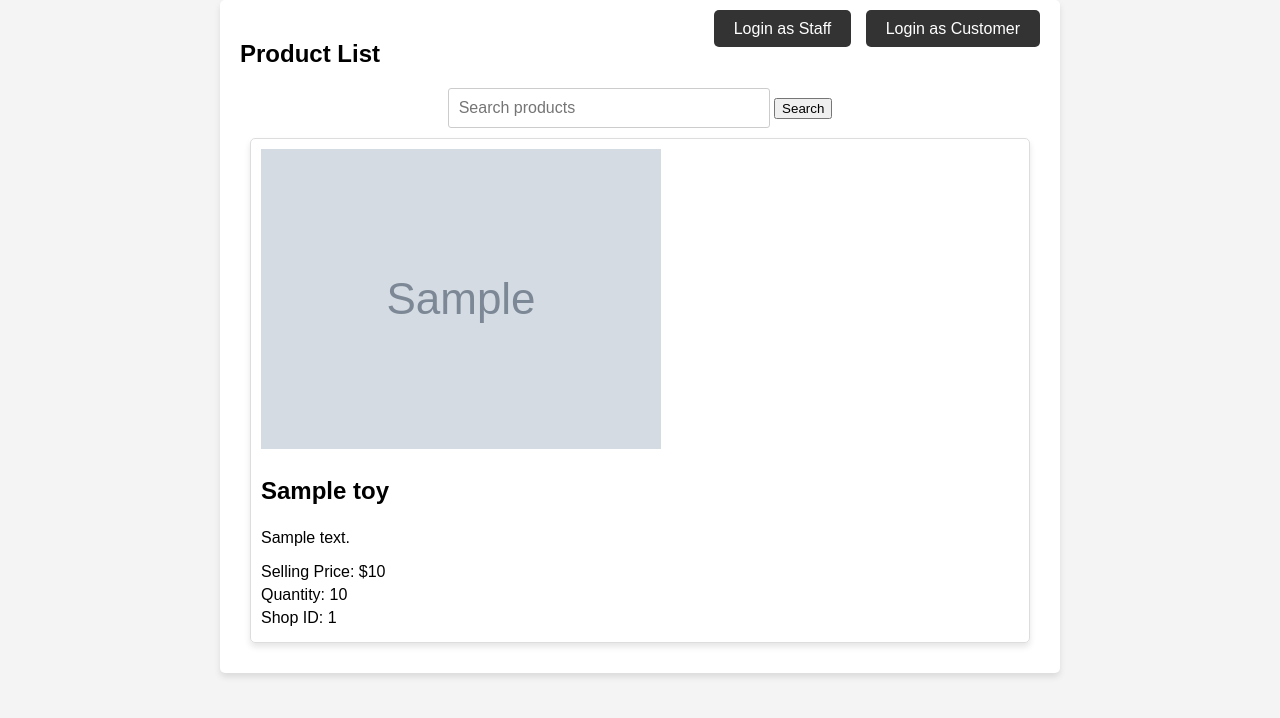
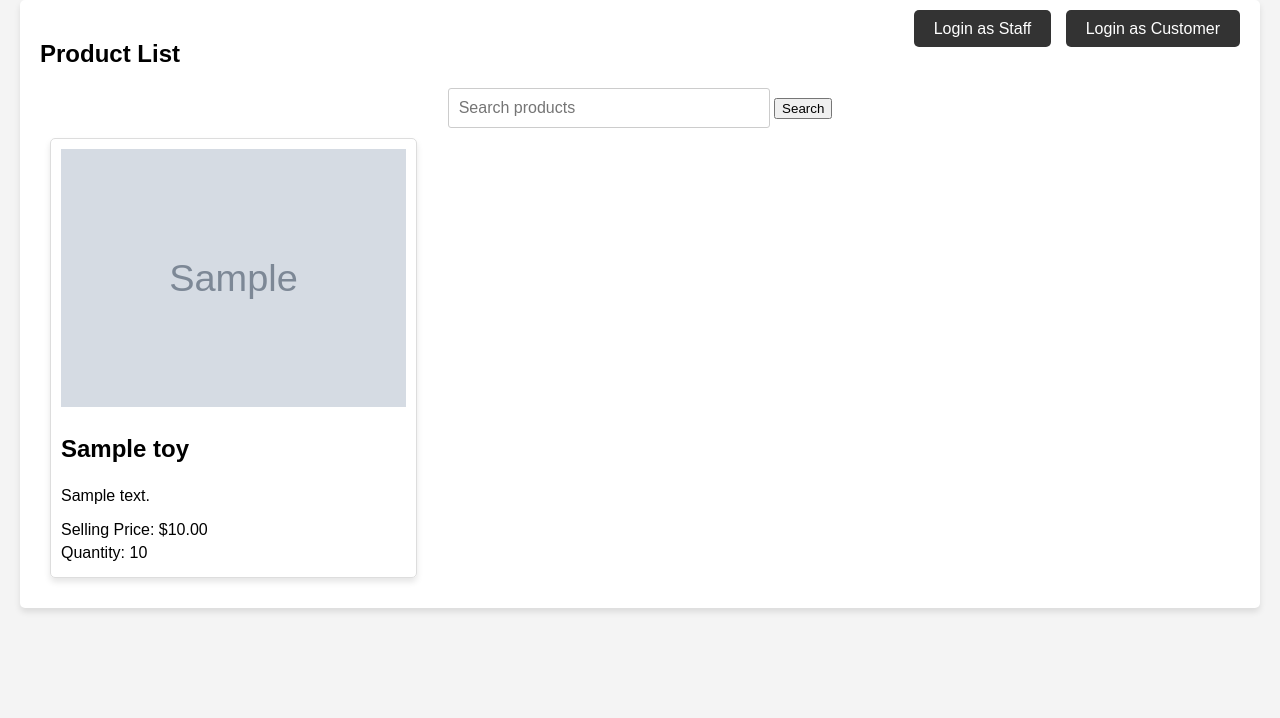
Before and after one commit to hung245/toyshop123, a PHP site: page / in a window 1280 px wide. Shown: the part 82-800 px from the top of the page. Run offline with PHP 8.4, Linux system fonts and the light colour scheme; tables that the repository leaves empty or names only in its code hold one stand-in row (values such as "Sample post"); grey boxes marked "Sample" are stand-in pictures; data that the repository does not hold is empty.

Commit message:
Update index.php

```diff
--- a/index.php
+++ b/index.php
@@ -2,9 +2,6 @@
 $dsn = "mysql:host=s465z7sj4pwhp7fn.cbetxkdyhwsb.us-east-1.rds.amazonaws.com;port=3306;dbname=d4h3mjkjk80n2yrp";
 $username = "cxyr1qdeadhw1stb";
 $password = "bd5sul6vxf3c5fo2";
-
-
-$imageDir = "images/";
 
 try {
     $conn = new PDO($dsn, $username, $password);
@@ -15,18 +12,16 @@ try {
 
 if ($_SERVER["REQUEST_METHOD"] === "GET" && isset($_GET["search"])) {
     $searchKeyword = $_GET["search"];
-
-    $sql = "SELECT ToyID, Toy_Name, description, Original_price, Selling_price, Quantity, Product_import_date, Product_import_staff, Shop_ID, Supplier_ID, image
+    $sql = "SELECT ToyID, Toy_Name, description, Original_price, Selling_price, Quantity, Product_import_date, Product_import_staff, Supplier_ID, image
             FROM toy
             WHERE Toy_Name LIKE :searchKeyword
             OR description LIKE :searchKeyword";
-
     $stmt = $conn->prepare($sql);
     $stmt->bindValue(":searchKeyword", "%$searchKeyword%", PDO::PARAM_STR);
     $stmt->execute();
     $toys = $stmt->fetchAll(PDO::FETCH_ASSOC);
 } else {
-    $sql = "SELECT ToyID, Toy_Name, description, Original_price, Selling_price, Quantity, Product_import_date, Product_import_staff, Shop_ID, Supplier_ID, image FROM toy";
+    $sql = "SELECT ToyID, Toy_Name, description, Original_price, Selling_price, Quantity, Product_import_date, Product_import_staff, Supplier_ID, image FROM toy";
     $stmt = $conn->query($sql);
     $toys = $stmt->fetchAll(PDO::FETCH_ASSOC);
 }
@@ -54,7 +49,7 @@ if ($_SERVER["REQUEST_METHOD"] === "GET" && isset($_GET["search"])) {
     }
 
     .container {
-      max-width: 800px;
+      max-width: 1200px;
       margin: 0 auto;
       padding: 20px;
       background-color: #fff;
@@ -75,9 +70,10 @@ if ($_SERVER["REQUEST_METHOD"] === "GET" && isset($_GET["search"])) {
 
     .product {
       border: 1px solid #ddd;
-      margin: 10px 0;
+      margin: 10px;
       padding: 10px;
       border-radius: 5px;
+      box-shadow: 0 4px 6px rgba(0, 0, 0, 0.1);
     }
 
     .product-details {
@@ -125,17 +121,6 @@ if ($_SERVER["REQUEST_METHOD"] === "GET" && isset($_GET["search"])) {
       border: 1px solid #ccc;
       border-radius: 3px;
     }
-    .product-image {
-  max-width: 300px;
-  height: auto;
-}
-.product {
-      border: 1px solid #ddd;
-      margin: 10px;
-      padding: 10px;
-      border-radius: 5px;
-      box-shadow: 0 4px 6px rgba(0, 0, 0, 0.1);
-    }
 
     .products-grid {
       display: grid;
@@ -161,22 +146,24 @@ if ($_SERVER["REQUEST_METHOD"] === "GET" && isset($_GET["search"])) {
       <button type="submit">Search</button>
     </form>
 
+    <div class="products-grid">
       <?php if (!empty($toys)): ?>
         <?php foreach ($toys as $toy): ?>
           <div class="product">
             <div class="product-details">
-          <img src="<?= $toy['image'] ?>" alt="<?= $toy['Toy_Name'] ?>" class="product-image">
-            <h3 class="product-name"><?= $toy['Toy_Name'] ?></h3>
-            <p class="product-description"><?= $toy['description'] ?></p>
-            <p class="product-price">Selling Price: $<?= $toy['Selling_price'] ?></p>
+              <img src="<?= $imageDir . htmlspecialchars($toy['image']) ?>" alt="<?= htmlspecialchars($toy['Toy_Name']) ?>" class="product-image">
+              <h3 class="product-name"><?= htmlspecialchars($toy['Toy_Name']) ?></h3>
+              <p class="product-description"><?= htmlspecialchars($toy['description']) ?></p>
+              <p class="product-price">Selling Price: $<?= number_format($toy['Selling_price'], 2) ?></p>
               <p class="product-price">Quantity: <?= $toy['Quantity'] ?></p>
-            <p class="product-price">Shop ID: <?= $toy['Shop_ID'] ?></p>
             </div>
           </div>
         <?php endforeach; ?>
       <?php else: ?>
         <p>No products found.</p>
       <?php endif; ?>
+    </div>
+
     <div class="login-buttons">
       <a href="staff-login.php" class="login-button">Login as Staff</a>
       <a href="customer-login.php" class="login-button">Login as Customer</a>
```
Lines whose indentation alone changed are shown as unchanged.
